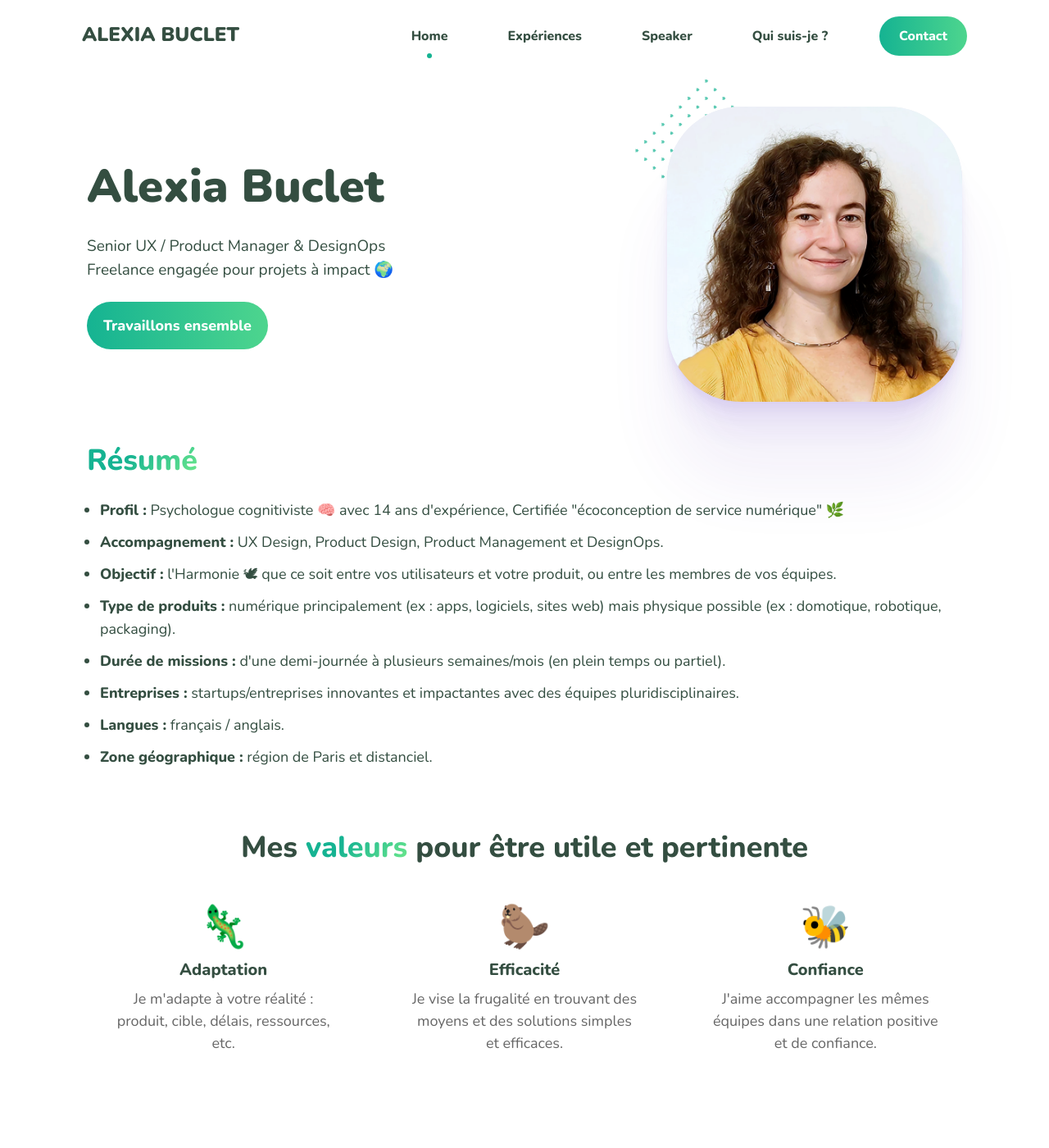
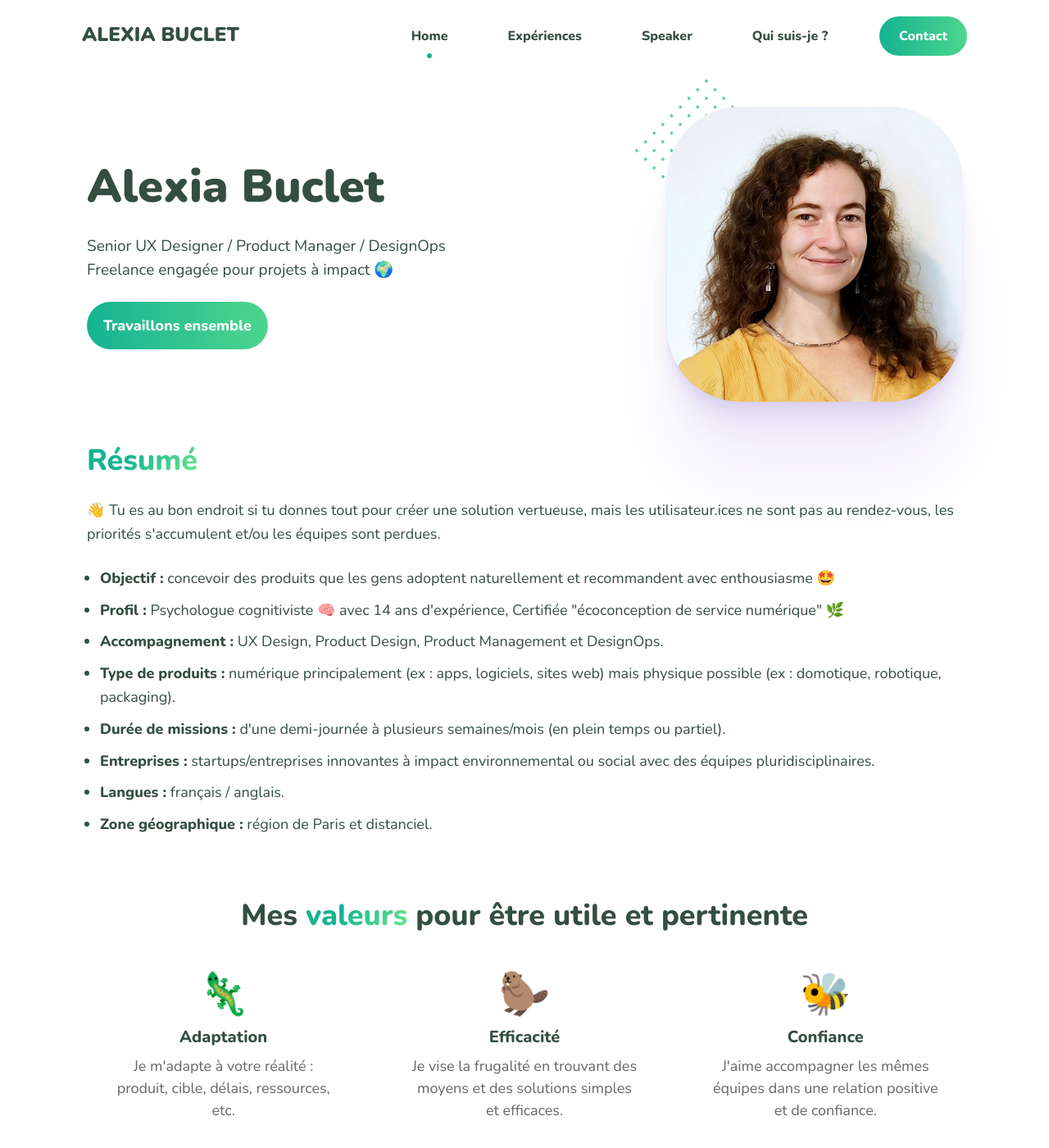
Before and after one commit to alexiabuclet/alexiabuclet.github.io, a Jekyll site: the page built from index.html, in a window 1280 px wide and 1400 px high. Shown: the whole window at 82% size. Built offline with Jekyll 4.4.1, drawn with Linux system fonts in a browser that asks for light colours; some of the changed text lies outside the part shown.

Commit message:
Update résumé, communiy, mecenat

```diff
--- a/_data/settings.yml
+++ b/_data/settings.yml
@@ -38,7 +38,7 @@ cta__button__text: Contact
 author:
   name: Alexia Buclet
   title: Alexia Buclet
-  bio: Senior UX / Product Manager & DesignOps <br>Freelance engagée pour projets à impact 🌍
+  bio: Senior UX Designer / Product Manager / DesignOps <br>Freelance engagée pour projets à impact 🌍
   image: '/images/alexia-buclet.jpg'
   image_alt: "Photo d'Alexia Buclet"
   avatar: '/images/avatar.jpg'
@@ -51,12 +51,13 @@ author:
 
 author_info:
   resume_title: "<span class=\"text-span\">Résumé</span>"
+  accueil: "👋 Tu es au bon endroit si tu donnes tout pour créer une solution vertueuse, mais les utilisateur.ices ne sont pas au rendez-vous, les priorités s'accumulent et/ou les équipes sont perdues."
+  objective: "<strong>Objectif :</strong> concevoir des produits que les gens adoptent naturellement et recommandent avec enthousiasme 🤩"
   profile: "<strong>Profil :</strong> Psychologue cognitiviste 🧠 avec 14 ans d'expérience, Certifiée \"écoconception de service numérique\" 🌿"
   services: "<strong>Accompagnement :</strong> UX Design, Product Design, Product Management et DesignOps."
-  objective: "<strong>Objectif :</strong> l'Harmonie 🕊 que ce soit entre vos utilisateurs et votre produit, ou entre les membres de vos équipes."
   product_type: "<strong>Type de produits :</strong> numérique principalement (ex : apps, logiciels, sites web) mais physique possible (ex : domotique, robotique, packaging)."
   mission_duration: "<strong>Durée de missions :</strong> d'une demi-journée à plusieurs semaines/mois (en plein temps ou partiel)."
-  companies: "<strong>Entreprises :</strong> startups/entreprises innovantes et impactantes avec des équipes pluridisciplinaires."
+  companies: "<strong>Entreprises :</strong> startups/entreprises innovantes à impact environnemental ou social avec des équipes pluridisciplinaires."
   languages: "<strong>Langues :</strong> français / anglais."
   area: "<strong>Zone géographique :</strong> région de Paris et distanciel."
   # calltoaction: "🤩 Travaillons ensemble !"
@@ -137,13 +138,24 @@ interventions:
 # Community section
 
 community:
-  title: "<span class=\"text-span\">Communauté</span>"
+  title: "<span class=\"text-span\">Communautés</span>"
   items:
    - "<strong><a href='https://team-planet.com/fr' style='text-decoration: underline;' target='_blank'>Team for the Planet</a> :</strong> Team for the Planet rassemble de l'argent pour détecter et déployer 100 innovations mondiales contre les gaz à effet de serre."
-   - "<strong><a href='https://startupforkids.fr/programme-change-makher/' style='text-decoration: underline;' target='_blank'>Change Mak'Her</a> :</strong> programme pour les jeunes filles de 13 à 18 ans : un accompagnement d'un an pour créer un projet numérique à impact !"
-   - "<strong><a href='https://www.lareserve.tech/' style='text-decoration: underline;' target='_blank'>La réserve</a> :</strong> programme de mobilisation citoyenne pour créer des réponses rapides en temps de crise."
+   - "<strong><a href='https://climate.house/' style='text-decoration: underline;' target='_blank'>Climate House</a> :</strong> La Climate House est une maison qui rassemble des entrepreneurs, entreprises, investisseurs, associations, activistes, chercheurs, scientifiques, étudiants... Ces architectes de demain, quels que soient les freins auxquels ils sont confrontés — financement, visibilité, technologie ou réglementation — pourront, s'inspirer les uns les autres, et ensemble maximiser et accélérer leur impact."
+   - "<strong><a href='https://socialdeclik.com/' style='text-decoration: underline;' target='_blank'>Freelance For Good</a> :</strong> Social Declik est un collectif d'indépendants qui proposent leurs compétences au service du bien commun pour aider des entreprises engagées à résoudre des problématiques environnementales ou sociétales."
    #- "<strong><a href='https://team-planet.com/fr' style='text-decoration: underline;'>L'Opservatoire :</strong> l'Harmonie 🕊"
-   - "N'hésitez pas à me contacter pour rejoindre votre communauté !"
+
+#-------------------------------
+# Mécenat section
+
+mecenat:
+  title: "<span class=\"text-span\">Mécenat de compétences</span>"
+  items:
+   - "<strong><a href='https://initiatives.theshifters.org/initiative/I20240714191246/' style='text-decoration: underline;' target='_blank'>Les Shifters</a> :</strong> Dans le cadre de la Grande Consultation du Sport, je suis volontaire pour conduire des entretiens qualitatifs avec des sportifs amateurs et rapporter leurs résultats."
+   - "<strong><a href='https://www.innoverpourlatransitionecologique.fr/fr/challenges/open-booster' style='text-decoration: underline;' target='_blank'>Agence Française de Développement</a> :</strong> Dans le cadre du Challenge de l'Open Booster de l’Initiative Adapt’Action, je suis volontaire UX Designer et cheffe de projet pour Mon Impact Eau."
+   - "<strong><a href='https://startupforkids.fr/programme-change-makher/' style='text-decoration: underline;' target='_blank'>Change Mak'Her</a> :</strong> mentor pour ce programme pour les jeunes filles de 13 à 18 ans : un accompagnement d'un an pour créer un projet numérique à impact !"
+   #- "<strong><a href='https://team-planet.com/fr' style='text-decoration: underline;'>L'Opservatoire :</strong> l'Harmonie 🕊"
+   - "N'hésitez pas à me contacter pour vous aider !"
 
 #-------------------------------
 # Projects Settings
--- a/_includes/main.scss
+++ b/_includes/main.scss
@@ -93,6 +93,7 @@
 @import '3-modules/valeurs';
 @import '3-modules/interventions';
 @import '3-modules/community';
+@import '3-modules/mecenat';
 /* >>>>>>>>>>>>>> :: 3.7-Sections <<<<<<<<<<<<<<< */
 @import '3-modules/sections';
 /* >>>>>>>>>>>>>> :: 3.8-Projects <<<<<<<<<<<<<<< */
--- a/_includes/section-author.html
+++ b/_includes/section-author.html
@@ -36,11 +36,12 @@
     <div class="row">
       <div class="col col-12">
         <h1>{{ site.data.settings.author_info.resume_title }}</h1>
+          <p>{{ site.data.settings.author_info.accueil }}</p>
 
         <ul>
+          <li>{{ site.data.settings.author_info.objective }}</li>
           <li>{{ site.data.settings.author_info.profile }}</li>
           <li>{{ site.data.settings.author_info.services }}</li>
-          <li>{{ site.data.settings.author_info.objective }}</li>
           <li>{{ site.data.settings.author_info.product_type }}</li>
           <li>{{ site.data.settings.author_info.mission_duration }}</li>
           <li>{{ site.data.settings.author_info.companies }}</li>
--- /dev/null
+++ b/_includes/section-mecenat.html
@@ -0,0 +1,18 @@
+<!-- begin mecenat -->
+<section class="mecenat">
+    <div class="container author__resume">
+      <div class="row">
+        <div class="col col-12">
+          <!-- Titre principal -->
+          <h1>{{ site.data.settings.mecenat.title | markdownify }}</h1>
+
+          <!-- Boucle sur les items -->
+          {% for item in site.data.settings.mecenat.items %}
+            <p>{{ item | markdownify }}</p> <!-- Display each item -->
+          {% endfor %}
+
+        </div>
+      </div>
+    </div>
+  </section>
+  <!-- end mecenat -->
--- a/_sass/3-modules/_author.scss
+++ b/_sass/3-modules/_author.scss
@@ -252,3 +252,10 @@
     margin-block-start: 60px;
   }
 }
+
+.mecenat {
+  h1, h2, h3, h4, h5, h6
+  {
+    margin-block-start: 60px;
+  }
+}
--- a/index.html
+++ b/index.html
@@ -12,6 +12,8 @@ layout: default
 
 {% include section-community.html %}
 
+{% include section-mecenat.html %}
+
 {% include section-testimonials.html %}
 
 {% include section-blog.html %}
```
Also changed, not shown: _sass/3-modules/_mecenat.scss (added).
